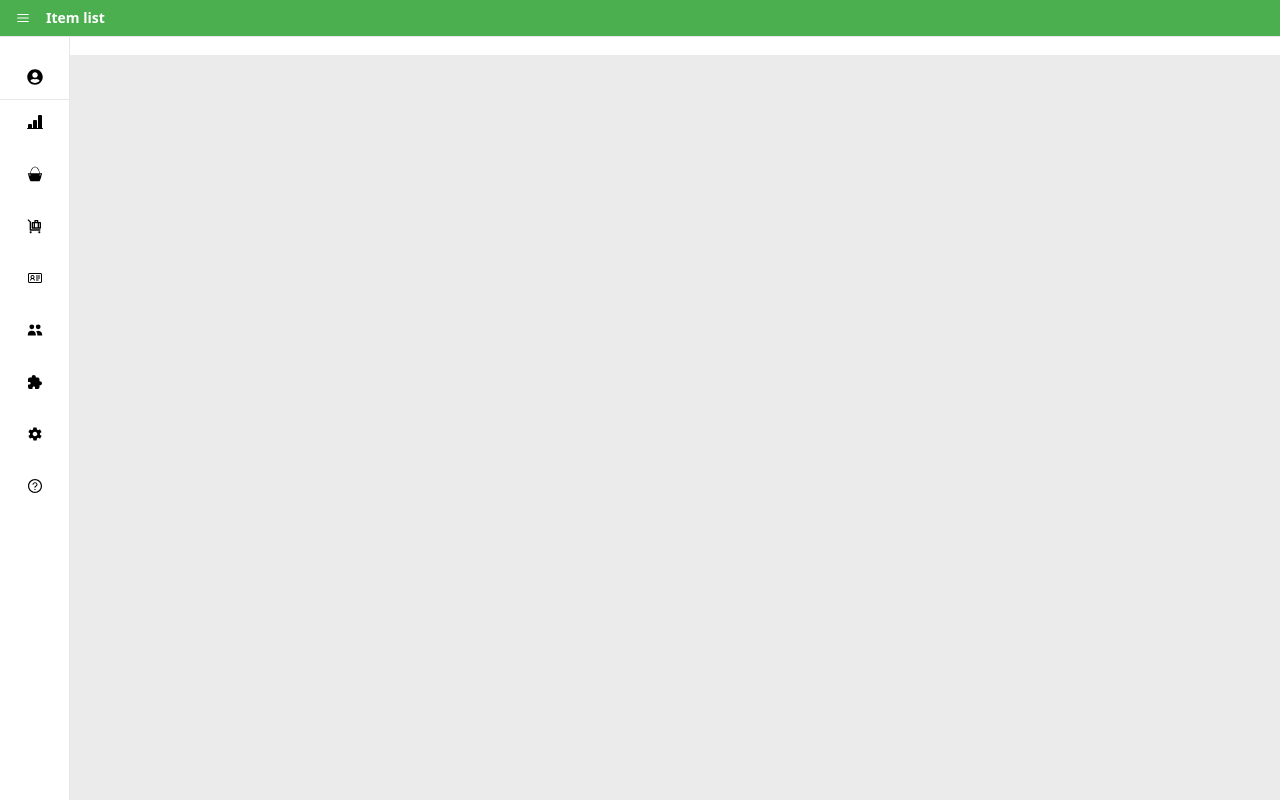
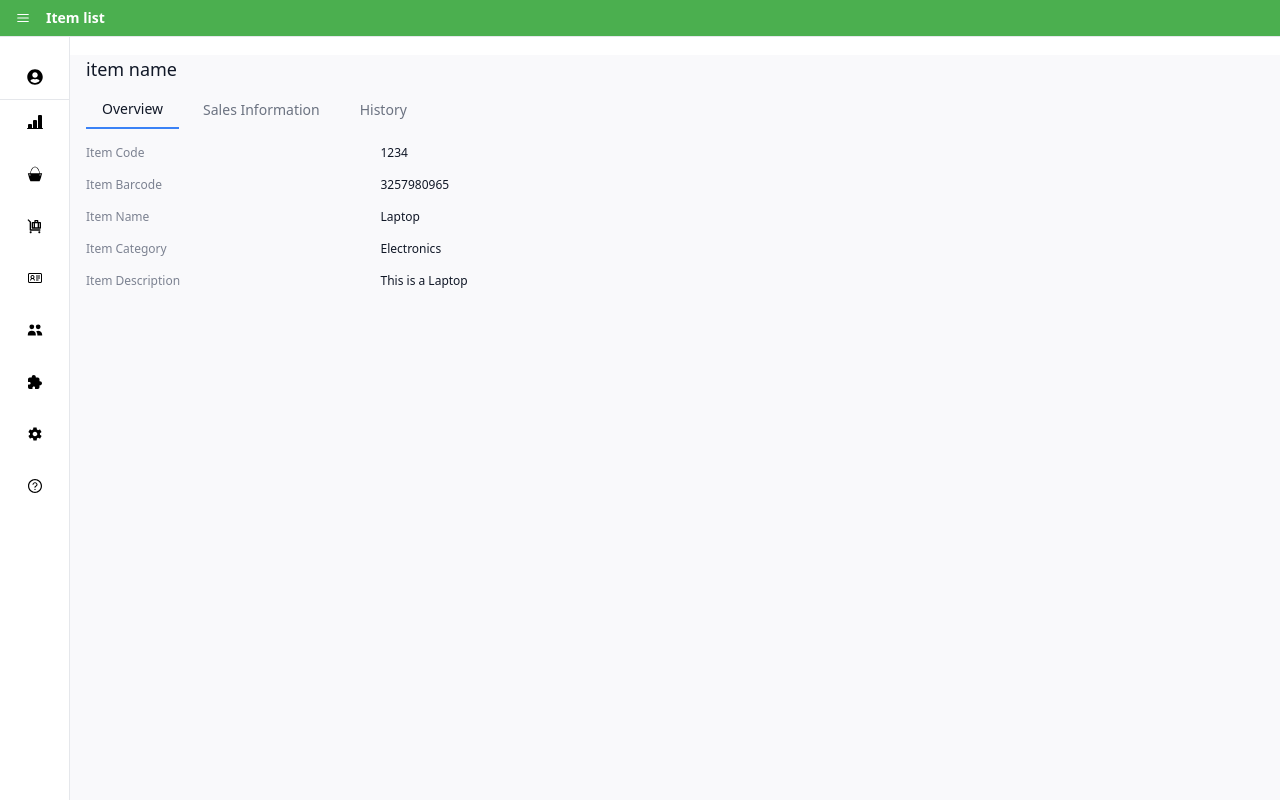
Before and after one commit to devakshayy/loyverse_clone, a React (Vite) app: page /view/1 in a window 1280 px wide. Before the commit this address had no page. Built offline with nearby package versions, Linux system fonts and the light colour scheme.

Commit message:
the item view and the tab navigation done

```diff
--- a/src/App.jsx
+++ b/src/App.jsx
@@ -12,6 +12,7 @@ import Settings from "./Page/Settings";
 import Help from "./Page/Help";
 import Create from "./Page/Create";
 import Edit from "./Page/Edit";
+import View from "./Page/View";
 
 function App() {
   const [isSidebarOpen, setIsSidebarOpen] = useState(false);
@@ -41,6 +42,7 @@ function App() {
             <Route path="/items" element={<Items />} />
             <Route path="/create" element={ <Create/> } />
             <Route path="/edit/:id" element={<Edit />} />
+            <Route path="/view/:id" element={ <View/> } />
             <Route path="/reports" element={<Reports />} />
             <Route path="/inventrymanagement" element={ <Inventrymanagement/> } />
             <Route path="/employees" element={ <Employees/> } />
--- a/src/Page/Items.jsx
+++ b/src/Page/Items.jsx
@@ -1,9 +1,10 @@
 import React, { useEffect, useState } from "react";
 import { FaAngleRight,FaAngleLeft, FaCaretDown } from "react-icons/fa";
-import { Link } from "react-router-dom";
+import { Link, useNavigate } from "react-router-dom";
 
 
 const Items = () => {
+  const navigate = useNavigate();
   const [items, setItems ] = useState([]);
 
   const getProducts = () => {
@@ -40,13 +41,17 @@ const Items = () => {
      })
   }
 
+  const viewHandler = (id) => {
+    navigate(`/view/${id}`)
+  }
+
   return (
     <div className="p-4 h-screen w-full  text-white">
-      <div className=" flex flex-col justify-between gap-5 pt-[24px] pb-[12px] bg-white w-full shadow-lg rounded-sm">
-        <div className="flex justify-between px-[30px] items-center">
+      <div className=" flex flex-col justify-between gap-5 pt-[24px] pb-10  bg-white w-full shadow-lg rounded-sm">
+        <div className="flex justify-between px-[30px] items-center ">
           {" "}
           {/* Add item btn div */}
-          <div className="flex items-center gap-2">
+          <div className="flex items-center gap-2 ">
             <Link to="/create" className="py-1 px-2 text-xs font-medium rounded-sm text-white bg-[#8cc748]">
               + ADD ITEM
             </Link>
@@ -58,7 +63,7 @@ const Items = () => {
             </button>
           </div>
           <div className="flex gap-2 items-center">
-            <form className="w-[150px] mx-auto">
+            <form className="w-[150px]  mx-auto">
               <label
                 htmlFor="categories"
                 className="block mb-1 text-[13px] font-medium text-gray-900"
@@ -104,7 +109,7 @@ const Items = () => {
         <div>
           {/* Table div */}
 
-          <div className="relative w-full overflow-auto  ">
+          <div className="relative w-full overflow-auto ">
             <table className="w-full text-sm text-left rtl:text-right text-gray-500 ">
               <thead className="text-xs text-gray-700 uppercase bg-gray-50  ">
                 <tr>
@@ -149,7 +154,7 @@ const Items = () => {
               </thead>
               <tbody>
                  {items.map((item,idx) => (
-                     <tr key={idx} className="bg-white border-b hover:bg-gray-50 dark:hover:bg-gray-100">
+                     <tr key={idx} onClick={() => viewHandler(item.id)} className="bg-white border-b hover:bg-gray-50 dark:hover:bg-gray-100">
                      <td className="w-4 p-4">
                        <div className="flex items-center">
                          <input
@@ -177,12 +182,17 @@ const Items = () => {
                      <td className="flex items-center px-6 py-4">
                        <Link
                          to={`/edit/${item.id}`}
+                         onClick={(e) => e.stopPropagation()}
                          className="font-medium text-blue-600 dark:text-blue-500 hover:underline"
                        >
                          Edit
                        </Link>
                        <button
-                         onClick={() => deleteItem(item.id)}
+                        onClick={ (e) => {
+                          e.stopPropagation();
+                          deleteItem(item.id)
+                        }}
+                        //  onClick={() => deleteItem(item.id)}
                          className="font-medium text-red-600 dark:text-red-500 hover:underline ms-3"
                        >
                          Remove
--- /dev/null
+++ b/src/Page/Test.jsx
@@ -0,0 +1,95 @@
+import React, { useState } from "react";
+
+const ProductDetails = ({ data }) => {
+  const [activeTab, setActiveTab] = useState("overview");
+
+  // Data categories
+  const overviewData = {
+    Name: data.name,
+    Category: data.category,
+    Description: data.description,
+  };
+
+  const salesInformationData = {
+    Price: data.price,
+    Cost: data.cost,
+    Margin: `${data.margin}%`,
+  };
+
+  const historyData = {
+    Barcode: data.barcode,
+    Code: data.code,
+    CreatedAt: data.createdAt,
+    ImageFilename: data.imageFilename,
+  };
+
+  const renderContent = () => {
+    if (activeTab === "overview") {
+      return (
+        <ul>
+          {Object.entries(overviewData).map(([key, value]) => (
+            <li key={key}>
+              <strong>{key}:</strong> {value}
+            </li>
+          ))}
+        </ul>
+      );
+    } else if (activeTab === "salesInformation") {
+      return (
+        <ul>
+          {Object.entries(salesInformationData).map(([key, value]) => (
+            <li key={key}>
+              <strong>{key}:</strong> {value}
+            </li>
+          ))}
+        </ul>
+      );
+    } else if (activeTab === "history") {
+      return (
+        <ul>
+          {Object.entries(historyData).map(([key, value]) => (
+            <li key={key}>
+              <strong>{key}:</strong> {value}
+            </li>
+          ))}
+        </ul>
+      );
+    }
+  };
+
+  return (
+    <div>
+      <div className="tab-navigation">
+        <button onClick={() => setActiveTab("overview")}>Overview</button>
+        <button onClick={() => setActiveTab("salesInformation")}>
+          Sales Information
+        </button>
+        <button onClick={() => setActiveTab("history")}>History</button>
+      </div>
+      <div className="tab-content">{renderContent()}</div>
+    </div>
+  );
+};
+
+export default function App() {
+  const productData = {
+    id: 1,
+    name: "Shirt",
+    category: "Fashion",
+    description: "This is a shirt",
+    price: 700,
+    cost: 600,
+    code: 3423,
+    margin: 10,
+    barcode: 534634643,
+    createdAt: "2023-07-13",
+    imageFilename: "23789034.jpg",
+  };
+
+  return (
+    <div>
+      <h1>Product Details</h1>
+      <ProductDetails data={productData} />
+    </div>
+  );
+}
--- /dev/null
+++ b/src/Page/View.jsx
@@ -0,0 +1,144 @@
+import React, { useState } from "react";
+import { useParams } from "react-router-dom";
+
+const View = () => {
+  const params = useParams()
+
+  const [activeTab ,setActiveTab] = useState("Overview");
+  const tabs = ["Overview", "Sales Information", "History"];   //for out tab buttons repeataions
+
+  const overviewData = {
+    Code: "1234",
+    Barcode: "3257980965",
+    Name: "Laptop",
+    Category: "Electronics",
+    // ImageFilename: data.imageFilename,
+    Description: "This is a Laptop"
+  };
+
+  const salesInformationData = {
+    Price: "1000",
+    Cost: "800",
+    // Margin: `${data.margin}%`,
+  };
+
+  const historyData = {
+    CreatedAt: "1/1/2025",
+  };
+
+  const renderContent = () => {
+
+    if(activeTab === "Overview"){
+        return (
+            <div  className="flex flex-col">
+                <div>
+                  <div className="w-2/4 flex justify-between">
+
+                    {/* first div */}
+                    <div className=" text-[#7c8291] text-xs w-1/4 flex flex-col gap-4">
+                     {Object.entries(overviewData).map(([key]) => (
+                             <div key={key}>Item {key}</div>
+                     ))}
+                    </div>
+                    <div className="text-xs w-2/4 flex flex-col gap-4">
+                      {Object.entries(overviewData).map(([key,value]) => (
+                         <div key={key}>{value}</div>
+                      ))}
+                    </div>
+                  </div>
+                </div>
+              </div>
+        );
+    }else if (activeTab === "Sales Information") {
+        return (
+            <div  className="flex flex-col">
+                <div>
+                  <div className="w-2/4 flex justify-between">
+
+                    {/* first div */}
+                    <div className=" text-[#7c8291] text-xs w-1/4 flex flex-col gap-4">
+                     {Object.entries(salesInformationData).map(([key]) => (
+                             <div key={key}>Item {key}</div>
+                     ))}
+                    </div>
+                    <div className="text-xs w-2/4 flex flex-col gap-4">
+                      {Object.entries(salesInformationData).map(([key,value]) => (
+                         <div key={key}>{value}</div>
+                      ))}
+                    </div>
+                  </div>
+                </div>
+              </div>
+        );
+    }else if (activeTab === "History") {
+        return (
+            <div  className="flex flex-col">
+            <div>
+              <div className="w-2/4 flex justify-between">
+
+                {/* first div */}
+                <div className=" text-[#7c8291] text-xs w-1/4 flex flex-col gap-4">
+                 {Object.entries(historyData).map(([key]) => (
+                         <div key={key}>Item {key}</div>
+                 ))}
+                </div>
+                <div className="text-xs w-2/4 flex flex-col gap-4">
+                  {Object.entries(historyData).map(([key,value]) => (
+                     <div key={key}>{value}</div>
+                  ))}
+                </div>
+              </div>
+            </div>
+          </div>
+        )
+    }
+  }
+
+
+
+  return (
+    <div className="h-full bg-[#f9f9fb] text-gray-900">
+      <div className="bg-[#f9f9fb]  text-lg justify-center flex flex-col pb-10 px-4 gap-8">
+        <div className=" flex flex-col">
+          <div className="font-meadium pb-2">item name</div>
+
+          <div className="flex border-b-gray-800 gap-2">
+             {tabs.map((tab) => (
+                  <button
+                  onClick={() => setActiveTab(tab)}
+                  key={tab}
+                  className={`px-4 py-2 text-sm font-medium ${
+                    activeTab === tab
+                      ? "border-b-2 border-blue-500 "
+                      : "text-gray-500 hover:text-blue-500"
+                  }`}
+                >
+                 {tab}
+                </button>
+             ))}
+          </div>
+          <div className="py-4">
+             {renderContent()}
+          </div>
+        </div>
+      </div>
+    </div>
+  );
+};
+
+export default View;
+
+
+// {tabs.map((tab) => (
+//     <button
+//       onClick={() => setActiveTab(tab)}
+//       key={tab}
+//       className={`px-4 py-2 text-sm font-medium ${
+//        activeTab === tab
+//          ? "border-b-2 border-blue-500 "
+//          : "text-gray-500 hover:text-blue-500"
+//      }`}
+//     >
+//       {tab}
+//     </button>
+//   ))}
```
Also changed, not shown: src/Page/Edit.jsx (+11 -11 lines).
